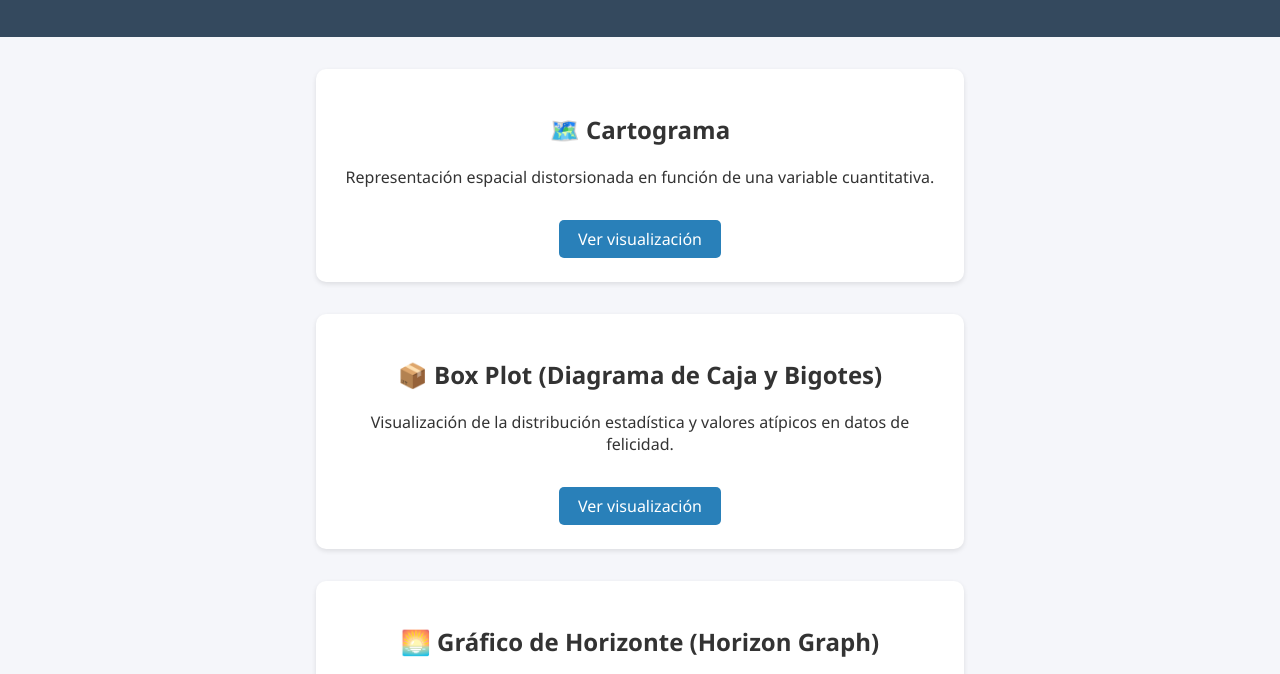
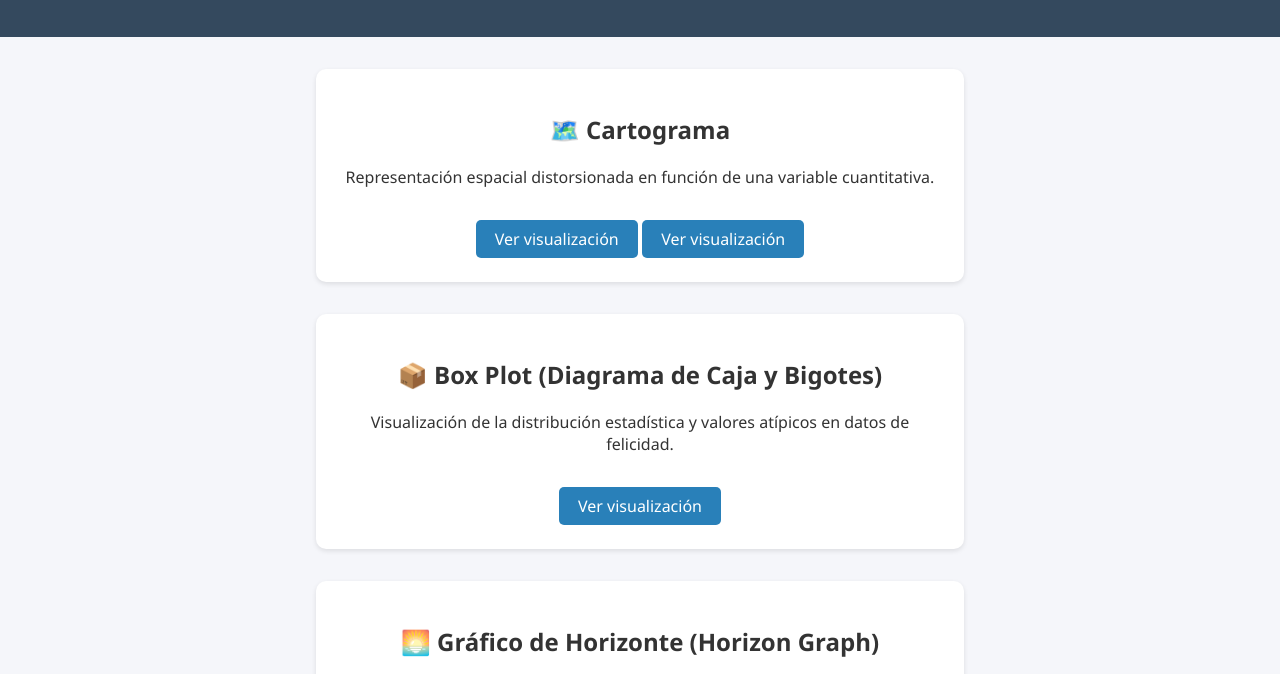
Before and after one commit to ebc00005/VisualizacionDatos, a plain HTML site: page index.html in a window 1280 px wide. Shown: the part 108-782 px from the top of the page. Drawn offline with Linux system fonts and the light colour scheme.

Commit message:
Update visualization links in index.html

```diff
--- a/index.html
+++ b/index.html
@@ -58,6 +58,7 @@
       <h2>🗺️ Cartograma</h2>
       <p>Representación espacial distorsionada en función de una variable cuantitativa.</p>
       <a href="https://ebc00005.github.io/VisualizacionDatos/cartograma.html">Ver visualización</a>
+      <a href="https://ebc00005.github.io/VisualizacionDatos/cartograma_moderno_final.html">Ver visualización</a>
     </div>
 
     <div class="card">
@@ -69,7 +70,7 @@
     <div class="card">
       <h2>🌅 Gráfico de Horizonte (Horizon Graph)</h2>
       <p>Representación compacta de series temporales con variaciones positivas y negativas.</p>
-      <a href="https://ebc00005.github.io/VisualizacionDatos/horizon_graph.html">Ver visualización</a>
+      <a href="https://ebc00005.github.io/VisualizacionDatos/horizon_graph_2.html">Ver visualización</a>
     </div>
   </main>
 </body>
```
